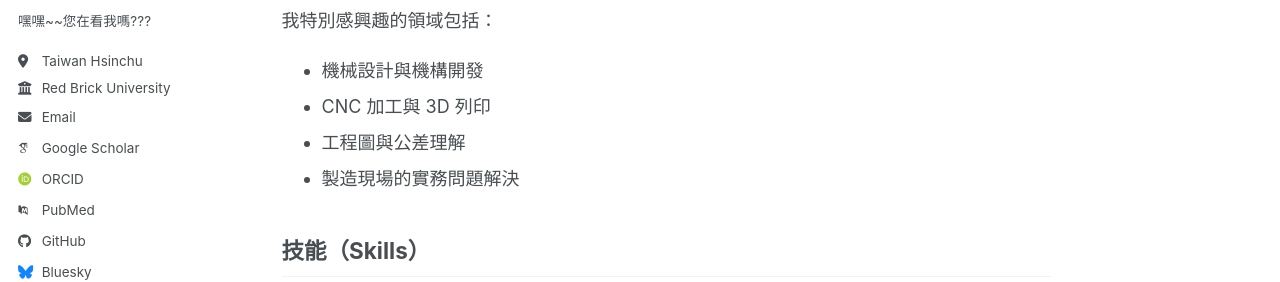
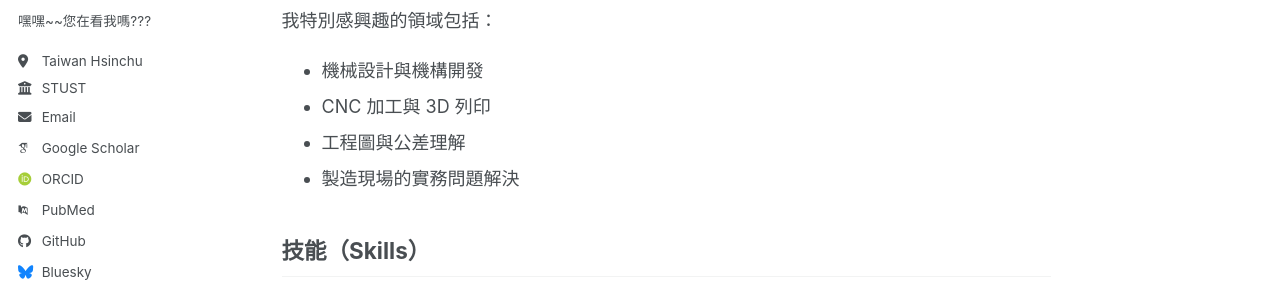
Before and after one commit to Kuri-YAC/Kuri-YAC, a Jekyll site: the page built from _pages/about.md, in a window 1280 px wide. Shown: the part 309-591 px from the top of the page. Built offline with Jekyll 4.4.1, drawn with Linux system fonts in a browser that asks for light colours; some web fonts are replaced; a script bundle is joined from its source files by our own code; library files that are not in the unit come from our copies.

Commit message:
Update _config.yml

```diff
--- a/_config.yml
+++ b/_config.yml
@@ -28,7 +28,7 @@ author:
   pronouns         : # example: "she/her"
   bio              : "嘿嘿~~您在看我嗎???"
   location         : "Taiwan Hsinchu"
-  employer         : "Red Brick University"
+  employer         : "STUST"
   uri              : # URL
   email            : "kuri_yac@outlook.com"
 
```
